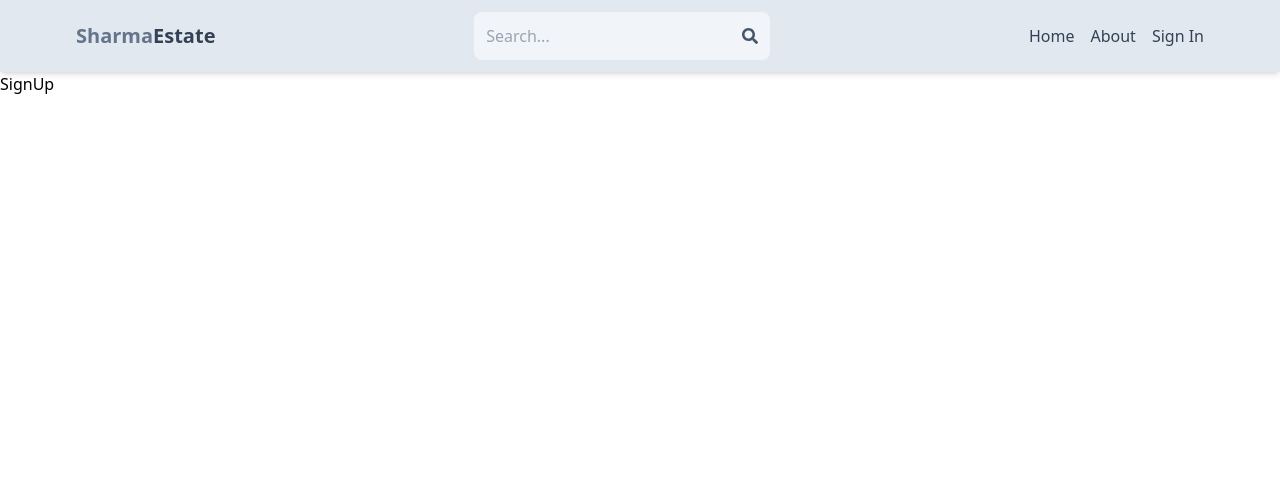
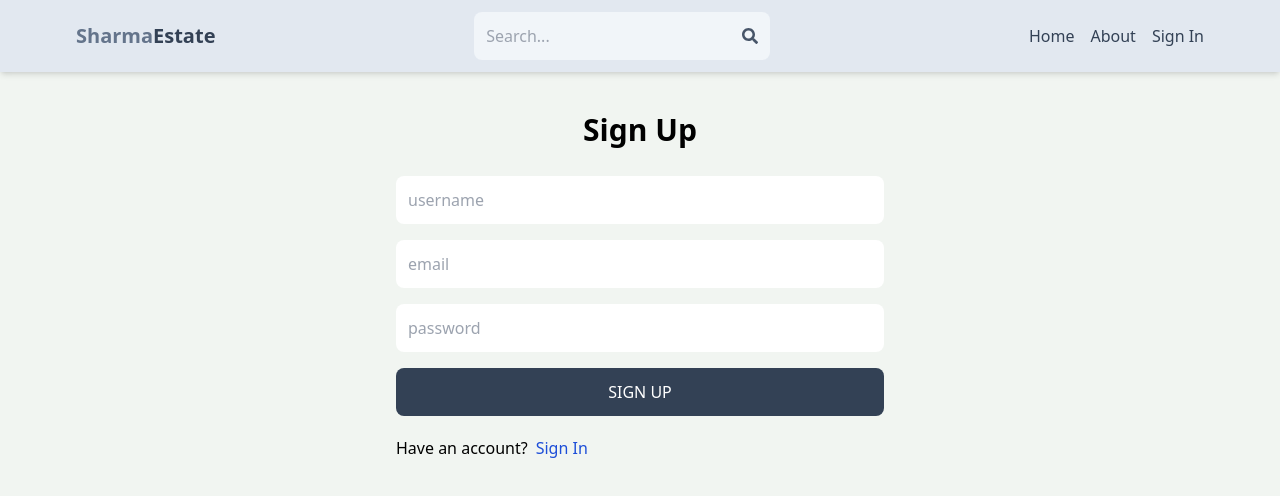
Before and after one commit to sandip-0206/mern-estate, a React (Vite) app in the folder client/: page /sign-up in a window 1280 px wide. Shown: the top 496 px of the page. Built offline with nearby package versions, Linux system fonts and the light colour scheme.

Commit message:
complete sign up page ui

```diff
--- a/client/src/index.css
+++ b/client/src/index.css
@@ -1,3 +1,7 @@
 @tailwind base;
 @tailwind components;
 @tailwind utilities;
+
+body{
+    background-color: rgb(241, 245, 241);
+}
--- a/client/src/pages/SignUp.jsx
+++ b/client/src/pages/SignUp.jsx
@@ -1,5 +1,38 @@
-import React from "react";
+import { Link } from "react-router-dom";
+
 
 export default function SignUp() {
-  return <div>SignUp</div>;
+  return (
+    <div className="p-3 max-w-lg mx-auto">
+      <h1 className="text-3xl text-center font-semibold my-7">
+        Sign Up
+      </h1>
+      <form className="flex flex-col gap-4">
+        <input type="text"
+               placeholder="username"
+               className="boreder p-3 rounded-lg "
+               id="username"
+            />
+        <input type="email"
+               placeholder="email"
+               className="boreder p-3 rounded-lg "
+               id="email"
+            />
+        <input type="password"
+               placeholder="password"
+               className="boreder p-3 rounded-lg "
+               id="password"
+            />
+        <button className="bg-slate-700 text-white p-3 rounded-lg
+         uppercase hover:opacity-95 disabled:opacity-80">Sign Up</button>
+      </form>
+
+      <div className="flex gap-2 mt-5">
+        <p>Have an account?</p>
+        <Link to='/sign-in'>
+          <span className="text-blue-700">Sign In</span>
+        </Link>
+      </div>
+    </div>
+  )
 }
```
